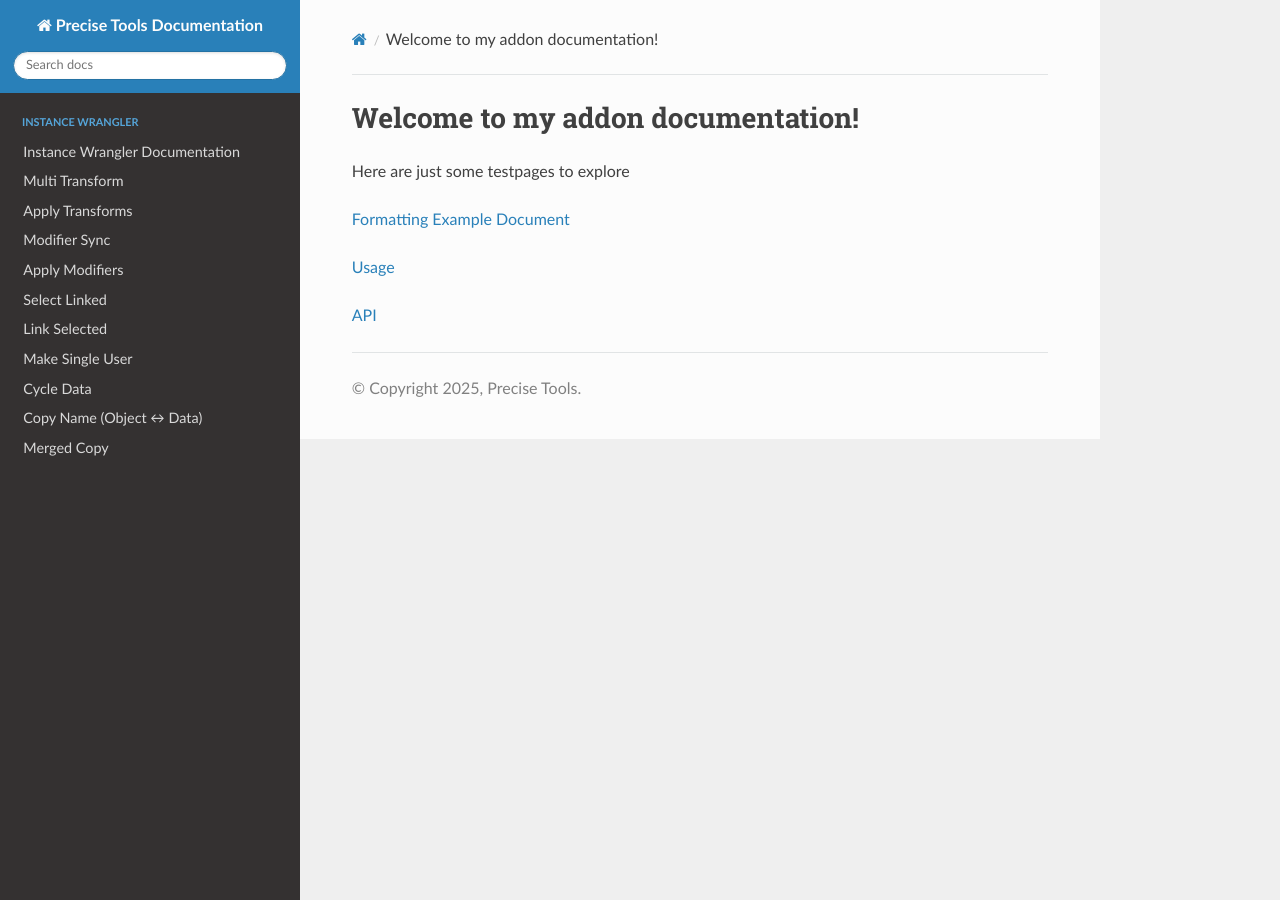
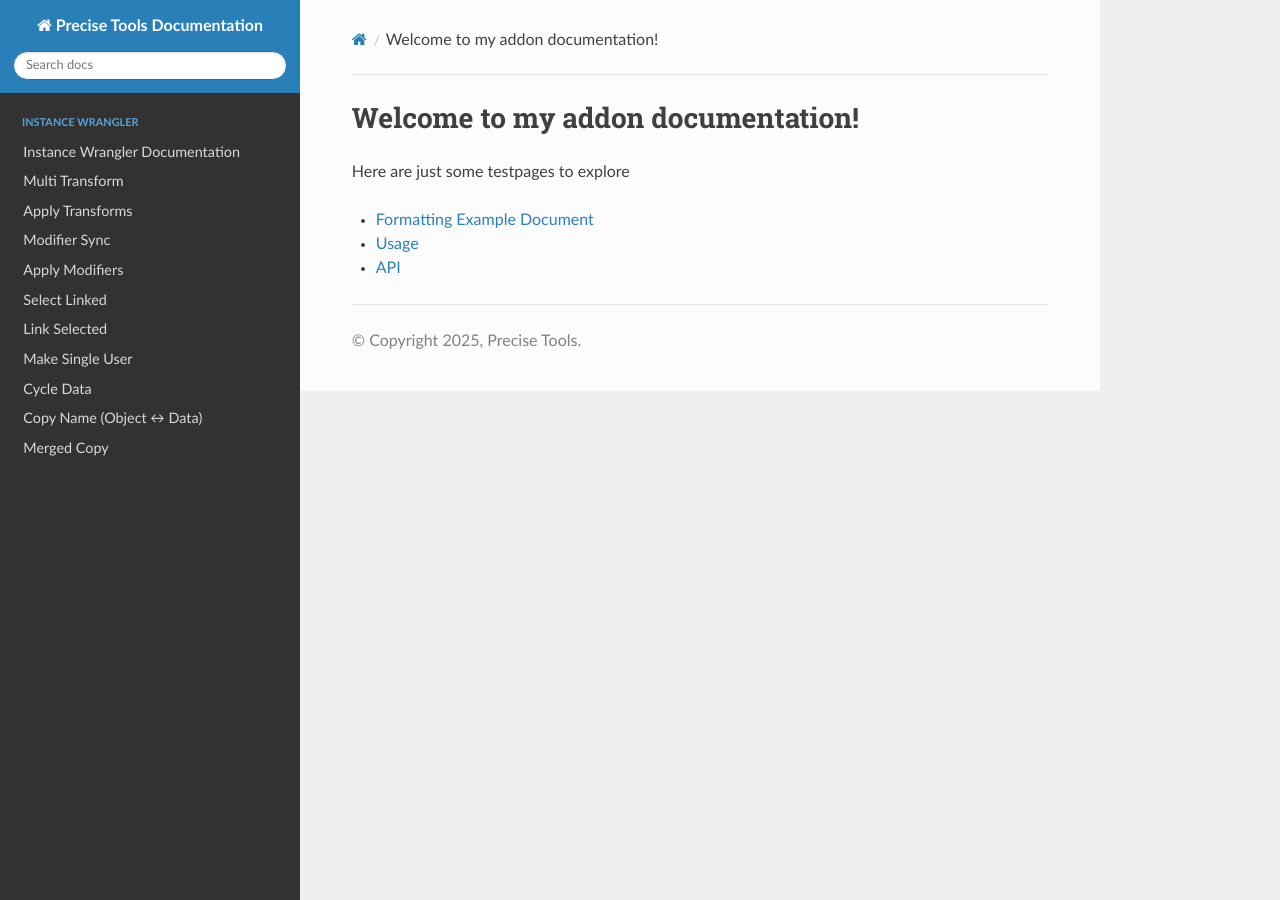
Before and after one commit to jb1981dev/Precise-Docs, a Sphinx documentation site: the page built from docs/source/testpages/index.rst, in a window 1280 px wide. Built offline with Sphinx 7.4.7 and the Read the Docs theme 3.1.0, drawn with Linux system fonts in a browser that asks for light colours.

```diff
--- a/docs/source/testpages/index.rst
+++ b/docs/source/testpages/index.rst
@@ -7,8 +7,6 @@ Welcome to my addon documentation!
 
 Here are just some testpages to explore
 
-:doc:`examples`
-
-:doc:`usage`
-
-:doc:`api`
+* :doc:`examples`
+* :doc:`usage`
+* :doc:`api`
```
